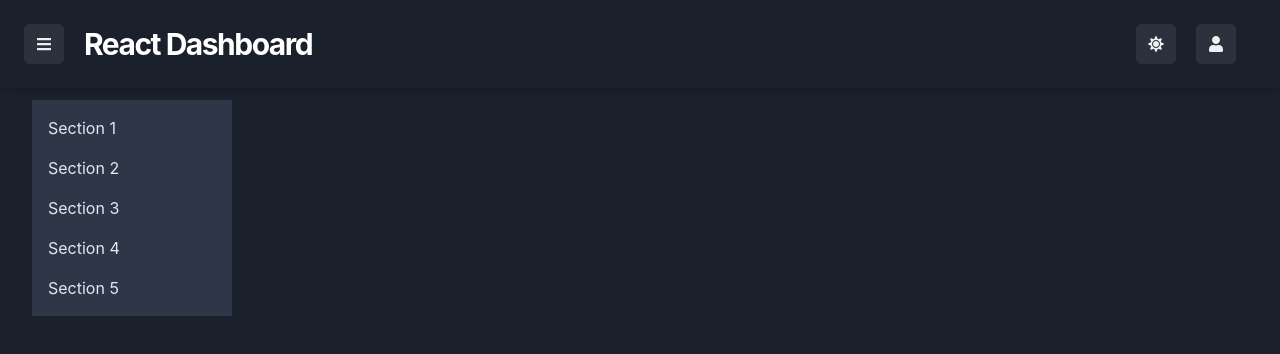
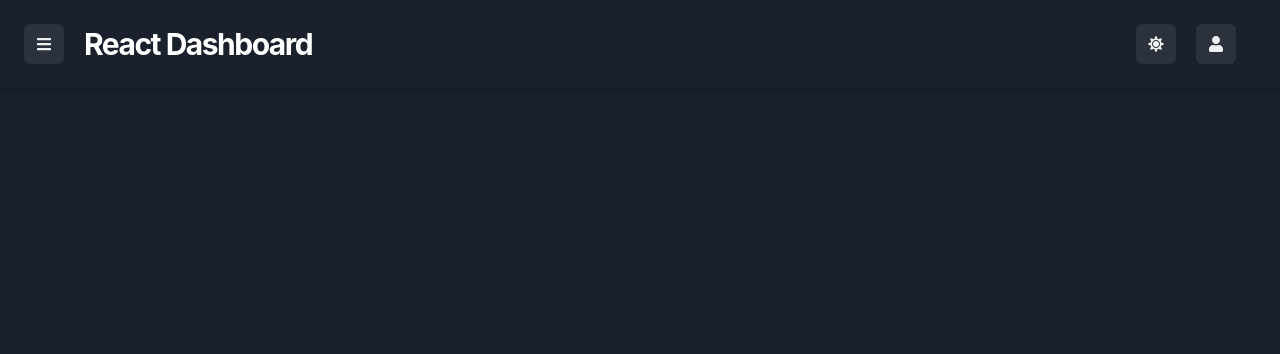
Before and after one commit to GPT-Engineer-App/dashboard-navbar-sidebar, a React (Vite) app: page / in a window 1280 px wide. Shown: the top 354 px of the page. Built offline with nearby package versions, Linux system fonts and the light colour scheme.

Commit message:
delete the scrollspy
The Scrollspy component has been deleted, including its import and usage in the `Index.jsx` page and the component file `Scrollspy.jsx`.

```diff
--- a/src/components/Scrollspy.jsx
+++ b/src/components/Scrollspy.jsx
@@ -1,34 +1,3 @@
 // Since React and Chakra UI do not use Bootstrap, this updated file simulates the Scrollspy functionality in a React and Chakra UI environment.
 
-import React from "react";
-import { Box, VStack, Link, useColorModeValue } from "@chakra-ui/react";
-
-const Scrollspy = () => {
-  const linkColor = useColorModeValue("gray.600", "gray.200");
-  const linkHoverColor = useColorModeValue("gray.800", "white");
-  const activeLinkColor = useColorModeValue("blue.400", "blue.300");
-
-  return (
-    <Box position="sticky" top="0" w="200px" p={4} bg={useColorModeValue("gray.100", "gray.700")}>
-      <VStack as="nav" spacing={4} align="flex-start">
-        <Link href="#section1" color={linkColor} _hover={{ color: linkHoverColor }}>
-          Section 1
-        </Link>
-        <Link href="#section2" color={linkColor} _hover={{ color: linkHoverColor }}>
-          Section 2
-        </Link>
-        <Link href="#section3" color={linkColor} _hover={{ color: linkHoverColor }}>
-          Section 3
-        </Link>
-        <Link href="#section4" color={linkColor} _hover={{ color: linkHoverColor }}>
-          Section 4
-        </Link>
-        <Link href="#section5" color={linkColor} _hover={{ color: linkHoverColor }}>
-          Section 5
-        </Link>
-      </VStack>
-    </Box>
-  );
-};
-
-export default Scrollspy;
+// Scrollspy component file has been removed
--- a/src/pages/Index.jsx
+++ b/src/pages/Index.jsx
@@ -1,5 +1,5 @@
 import React from "react";
-import Scrollspy from "../components/Scrollspy";
+// Scrollspy component import has been removed
 import { Box, Flex, Heading, IconButton, Spacer, VStack, Drawer, DrawerBody, DrawerHeader, DrawerOverlay, DrawerContent, DrawerCloseButton, useDisclosure, Button, useColorMode } from "@chakra-ui/react";
 import { FaBars, FaHome, FaUser, FaCog, FaChartPie, FaMoon, FaSun, FaBook, FaChartBar, FaUserFriends, FaRegFileAlt } from "react-icons/fa";
 
@@ -60,9 +60,7 @@ const Index = () => {
         </DrawerContent>
       </Drawer>
       <Flex direction={{ base: "column-reverse", md: "row-reverse" }} pt="100px" px={8} alignItems="flex-start" justify="space-between">
-        <Box as="aside" position="sticky" top="0" h="calc(100vh - 100px)" w="200px" overflowY="auto" order={{ base: 1, md: 2 }}>
-          <Scrollspy />
-        </Box>
+        {/* Scrollspy component has been removed */}
         <Box as="main" flex="1" h="500px" overflowY="auto">
           {/* Main content area is now empty */}
         </Box>
```
